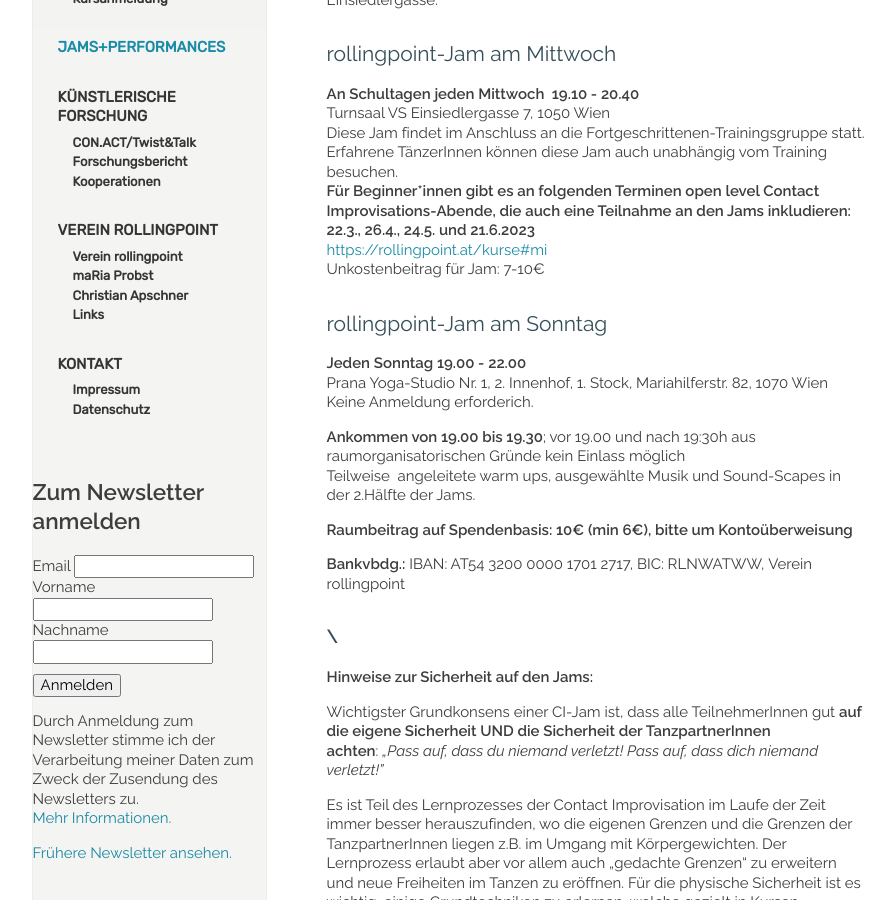
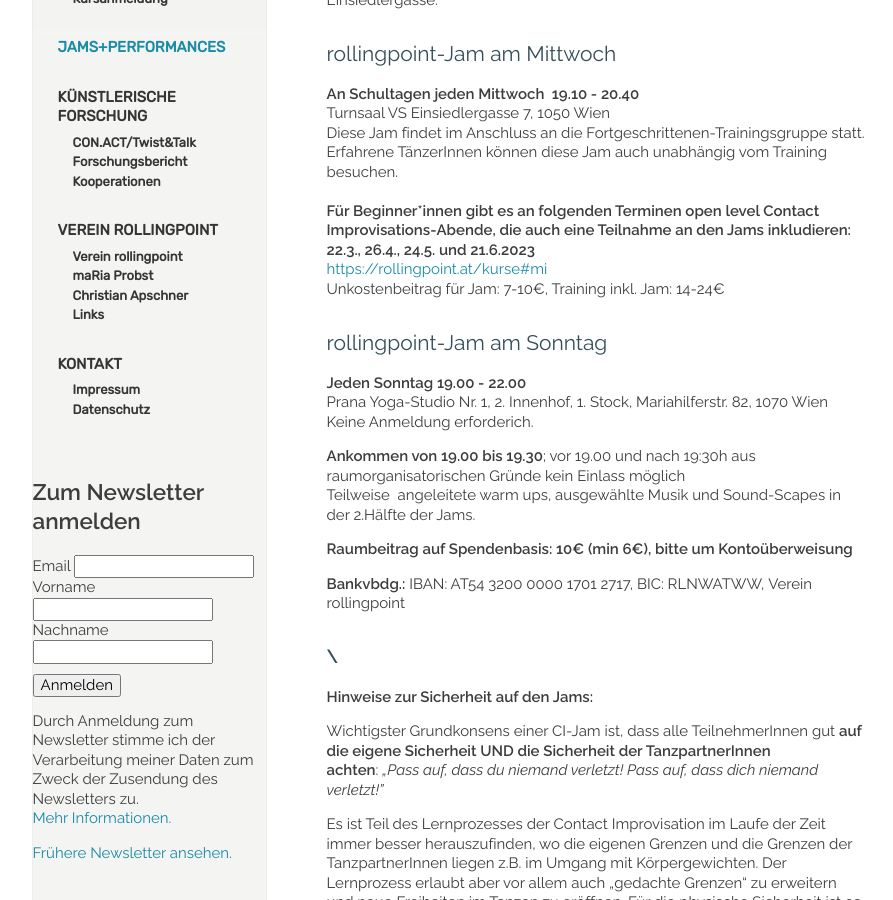
Before and after one commit to manulari/rollingpointat, a Jekyll site: the page built from _pages_de/jams.md, in a window 1280 px wide and 900 px high, scrolled down 433 px. Shown: the whole window, without its empty margins (152-1045 px from the left). Built offline with Jekyll 4.4.1, drawn with Linux system fonts in a browser that asks for light colours; comment, search, counter and statistics services are not loaded.

Commit message:
Update page (de) “jams”

```diff
--- a/_pages_de/jams.md
+++ b/_pages_de/jams.md
@@ -14,9 +14,10 @@ Die reguläre rollingpoint Jam findet jeden Sonntag Abend von 19.00-22.00 im Pra
 **An Schultagen jeden Mittwoch  19.10 - 20.40**\
 Turnsaal VS Einsiedlergasse 7, 1050 Wien\
 Diese Jam findet im Anschluss an die Fortgeschrittenen-Trainingsgruppe statt. Erfahrene TänzerInnen können diese Jam auch unabhängig vom Training besuchen.\
+\
 **Für Beginner*innen gibt es an folgenden Terminen open level Contact Improvisations-Abende, die auch eine Teilnahme an den Jams inkludieren: 22.3., 26.4., 24.5. und 21.6.2023**\
 <https://rollingpoint.at/kurse#mi>\
-Unkostenbeitrag für Jam: 7-10€
+Unkostenbeitrag für Jam: 7-10€, Training inkl. Jam: 14-24€
 
 ## rollingpoint-Jam am Sonntag
 
```
